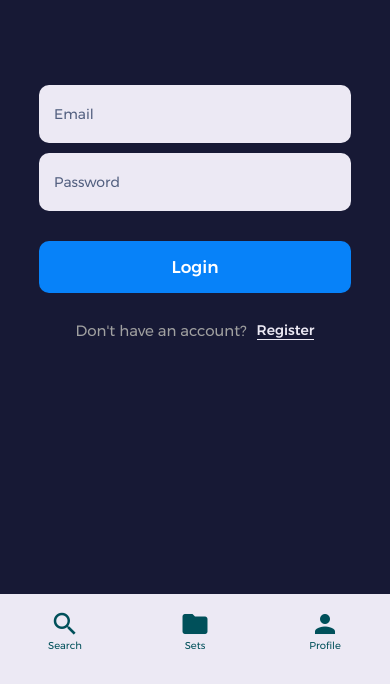
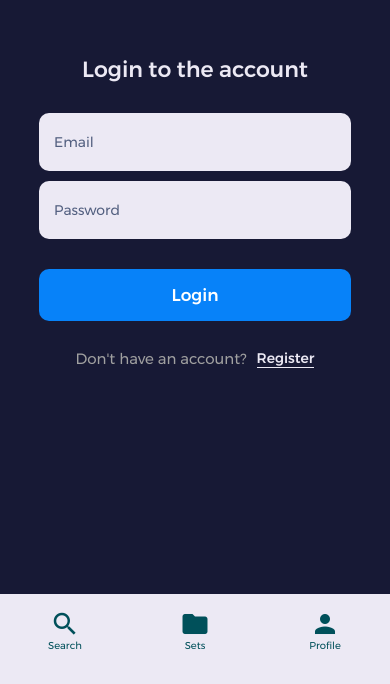
Before and after one commit to savchukrm/dictionary-mobile, a React Native app: screen /Login in a window 390 px wide. Shown: the part 160-844 px from the top of the page. Built offline with nearby package versions, Linux system fonts and the light colour scheme; no server answers.

Commit message:
reduced the auth pages by adding Form component

```diff
--- /dev/null
+++ b/components/Auth/Form.jsx
@@ -0,0 +1,146 @@
+import { useState } from 'react';
+import {
+  Text,
+  View,
+  TextInput,
+  StyleSheet,
+  TouchableOpacity,
+  KeyboardAvoidingView,
+} from 'react-native';
+
+import { getAuth } from 'firebase/auth';
+
+import { COLORS, FONTS } from '../../constants';
+
+const Form = ({
+  title,
+  header,
+  handleAct,
+  redirectAct,
+  redirectName,
+  errorMessage,
+  redirectMessage,
+}) => {
+  const [email, setEmail] = useState('');
+  const [password, setPassword] = useState('');
+
+  const auth = getAuth();
+
+  return (
+    <KeyboardAvoidingView style={styles.container} behavior="padding">
+      <Text style={styles.header}>{header}</Text>
+
+      {errorMessage && <Text style={styles.errorMessage}>{errorMessage}</Text>}
+
+      <View style={styles.inputContainer}>
+        <TextInput
+          value={email}
+          placeholder="Email"
+          style={styles.input}
+          onChangeText={(text) => setEmail(text)}
+        />
+        <TextInput
+          secureTextEntry
+          placeholder="Password"
+          value={password}
+          style={styles.input}
+          onChangeText={(text) => setPassword(text)}
+        />
+      </View>
+
+      <View style={styles.buttonContainer}>
+        <TouchableOpacity
+          style={styles.button}
+          onPress={() =>
+            handleAct(email, password, setEmail, setPassword, auth)
+          }
+        >
+          <Text style={styles.buttonText}>{title}</Text>
+        </TouchableOpacity>
+
+        <View style={styles.redirect}>
+          <Text style={styles.question}>{redirectMessage}</Text>
+
+          <TouchableOpacity>
+            <View style={styles.redirectBtn}>
+              <Text
+                onPress={redirectAct}
+                style={{ color: COLORS.white, fontFamily: FONTS.medium }}
+              >
+                {redirectName}
+              </Text>
+            </View>
+          </TouchableOpacity>
+        </View>
+      </View>
+    </KeyboardAvoidingView>
+  );
+};
+
+const styles = StyleSheet.create({
+  container: {
+    flex: 1,
+    gap: 30,
+    alignItems: 'center',
+    justifyContent: 'center',
+    backgroundColor: COLORS.darkblue,
+  },
+  header: {
+    fontSize: 22,
+    textAlign: 'center',
+    color: COLORS.white,
+    fontFamily: FONTS.medium,
+  },
+  inputContainer: {
+    gap: 10,
+    width: '80%',
+  },
+  input: {
+    borderRadius: 10,
+    paddingVertical: 20,
+    paddingHorizontal: 15,
+    color: COLORS.greysecond,
+    fontFamily: FONTS.regular,
+    backgroundColor: COLORS.white,
+  },
+  buttonContainer: {
+    gap: 28,
+    width: '80%',
+  },
+  button: {
+    padding: 16,
+    width: '100%',
+    borderRadius: 10,
+    alignItems: 'center',
+    backgroundColor: COLORS.blue,
+  },
+  buttonText: {
+    fontSize: 17,
+    color: 'white',
+    fontFamily: FONTS.medium,
+  },
+  redirect: {
+    gap: 10,
+    flexDirection: 'row',
+    justifyContent: 'center',
+  },
+  question: {
+    fontSize: 15,
+    marginBottom: 10,
+    textAlign: 'center',
+    color: COLORS.greylight,
+    fontFamily: FONTS.regular,
+  },
+  redirectBtn: {
+    borderBottomWidth: 1,
+    borderBottomColor: COLORS.white,
+  },
+  errorMessage: {
+    fontSize: 18,
+    textAlign: 'center',
+    color: 'red',
+    fontFamily: FONTS.regular,
+  },
+});
+
+export default Form;
--- a/components/index.js
+++ b/components/index.js
@@ -1,5 +1,6 @@
 import Button from './Button';
 import Word from './Search/Word';
+import Form from './Auth/Form';
 import Header from './Home/Header';
 import Search from './Search/Search';
 import Images from './Search/Images';
@@ -11,6 +12,7 @@ import FocusedStatusBar from './Home/FocusedStatusBar';
 
 export {
   Word,
+  Form,
   IsAuth,
   Button,
   Images,
--- a/screens/Auth/Login.jsx
+++ b/screens/Auth/Login.jsx
@@ -2,30 +2,19 @@ import { useState } from 'react';
 import { useDispatch } from 'react-redux';
 import { useNavigation } from '@react-navigation/native';
 
-import {
-  Text,
-  View,
-  TextInput,
-  StyleSheet,
-  TouchableOpacity,
-  KeyboardAvoidingView,
-} from 'react-native';
+import { signInWithEmailAndPassword } from 'firebase/auth';
 
-import { getAuth, signInWithEmailAndPassword } from 'firebase/auth';
+import { Form } from '../../components';
 
 import { setUser } from '../../redux/user/slice';
-import { COLORS, FONTS } from '../../constants';
 
 const Login = () => {
   const navigation = useNavigation();
   const dispatch = useDispatch();
 
-  const auth = getAuth();
+  const [errorMessage, setErrorMessage] = useState('');
 
-  const [email, setEmail] = useState('');
-  const [password, setPassword] = useState('');
-
-  const handleLogin = () => {
+  const handleLogin = (email, password, setEmail, setPassword, auth) => {
     signInWithEmailAndPassword(auth, email, password)
       .then((userCredentials) => {
         const user = userCredentials.user;
@@ -34,103 +23,42 @@ const Login = () => {
         setPassword('');
         navigation.navigate('Main');
       })
-      .catch((error) => alert(error.message));
+      .catch((error) => {
+        let errorCode = error.code;
+
+        switch (errorCode) {
+          case 'auth/user-not-found':
+            setErrorMessage('User not found');
+            break;
+          case 'auth/wrong-password':
+            setErrorMessage('Wrong password');
+            break;
+          case 'auth/too-many-requests':
+            setErrorMessage('Too many requests. Please try again in 1 minute');
+            break;
+          case 'auth/missing-password':
+            setErrorMessage('Missing password');
+            break;
+          case 'auth/invalid-email':
+            setErrorMessage('Invalid email');
+            break;
+          default:
+            break;
+        }
+      });
   };
 
   return (
-    <KeyboardAvoidingView style={styles.container} behavior="padding">
-      <View style={styles.inputContainer}>
-        <TextInput
-          placeholder="Email"
-          value={email}
-          onChangeText={(text) => setEmail(text)}
-          style={styles.input}
-        />
-        <TextInput
-          placeholder="Password"
-          value={password}
-          onChangeText={(text) => setPassword(text)}
-          style={styles.input}
-          secureTextEntry
-        />
-      </View>
-
-      <View style={styles.buttonContainer}>
-        <TouchableOpacity onPress={handleLogin} style={styles.button}>
-          <Text style={styles.buttonText}>Login</Text>
-        </TouchableOpacity>
-
-        <View style={styles.redirect}>
-          <Text style={styles.question}>Don't have an account?</Text>
-
-          <TouchableOpacity>
-            <View style={styles.redirectBtn}>
-              <Text
-                onPress={() => navigation.navigate('SignUp')}
-                style={{ color: COLORS.white, fontFamily: FONTS.medium }}
-              >
-                Register
-              </Text>
-            </View>
-          </TouchableOpacity>
-        </View>
-      </View>
-    </KeyboardAvoidingView>
+    <Form
+      title="Login"
+      handleAct={handleLogin}
+      redirectName="Register"
+      errorMessage={errorMessage}
+      header="Login to the account"
+      redirectMessage="Don't have an account?"
+      redirectAct={() => navigation.navigate('SignUp')}
+    />
   );
 };
 
-const styles = StyleSheet.create({
-  container: {
-    flex: 1,
-    gap: 30,
-    alignItems: 'center',
-    justifyContent: 'center',
-    backgroundColor: COLORS.darkblue,
-  },
-  inputContainer: {
-    gap: 10,
-    width: '80%',
-  },
-  input: {
-    borderRadius: 10,
-    paddingVertical: 20,
-    paddingHorizontal: 15,
-    color: COLORS.greysecond,
-    fontFamily: FONTS.regular,
-    backgroundColor: COLORS.white,
-  },
-  buttonContainer: {
-    gap: 28,
-    width: '80%',
-  },
-  button: {
-    padding: 16,
-    width: '100%',
-    borderRadius: 10,
-    alignItems: 'center',
-    backgroundColor: COLORS.blue,
-  },
-  buttonText: {
-    fontSize: 17,
-    color: 'white',
-    fontFamily: FONTS.medium,
-  },
-  redirect: {
-    gap: 10,
-    flexDirection: 'row',
-    justifyContent: 'center',
-  },
-  question: {
-    fontSize: 15,
-    marginBottom: 10,
-    textAlign: 'center',
-    color: COLORS.greylight,
-    fontFamily: FONTS.regular,
-  },
-  redirectBtn: {
-    borderBottomWidth: 1,
-    borderBottomColor: COLORS.white,
-  },
-});
-
 export default Login;
--- a/screens/Auth/SignUp.jsx
+++ b/screens/Auth/SignUp.jsx
@@ -2,30 +2,19 @@ import { useState } from 'react';
 import { useDispatch } from 'react-redux';
 import { useNavigation } from '@react-navigation/native';
 
-import {
-  Text,
-  View,
-  TextInput,
-  StyleSheet,
-  TouchableOpacity,
-  KeyboardAvoidingView,
-} from 'react-native';
+import { createUserWithEmailAndPassword } from 'firebase/auth';
 
-import { getAuth, createUserWithEmailAndPassword } from 'firebase/auth';
+import { Form } from '../../components';
 
 import { setUser } from '../../redux/user/slice';
-import { COLORS, FONTS } from '../../constants';
 
 const SignUp = () => {
   const navigation = useNavigation();
   const dispatch = useDispatch();
 
-  const auth = getAuth();
+  const [errorMessage, setErrorMessage] = useState('');
 
-  const [email, setEmail] = useState('');
-  const [password, setPassword] = useState('');
-
-  const handleSignUp = () => {
+  const handleSignUp = (email, password, setEmail, setPassword, auth) => {
     createUserWithEmailAndPassword(auth, email, password)
       .then((userCredentials) => {
         const user = userCredentials.user;
@@ -34,103 +23,45 @@ const SignUp = () => {
         setPassword('');
         navigation.navigate('Main');
       })
-      .catch((error) => alert(error.message));
+      .catch((error) => {
+        let errorCode = error.code;
+
+        switch (errorCode) {
+          case 'auth/email-already-in-use':
+            setErrorMessage('Email already in use');
+            break;
+          case 'auth/invalid-email':
+            setErrorMessage('Invalid email');
+            break;
+          case 'auth/weak-password':
+            setErrorMessage('The password is too weak.');
+            break;
+          case 'auth/too-many-requests':
+            setErrorMessage('Too many requests. Please try again in 1 minute');
+            break;
+          case 'auth/network-request-failed':
+            setErrorMessage('Network request failed');
+            break;
+          case 'auth/missing-password':
+            setErrorMessage('Missing password');
+            break;
+          default:
+            break;
+        }
+      });
   };
 
   return (
-    <KeyboardAvoidingView style={styles.container} behavior="padding">
-      <View style={styles.inputContainer}>
-        <TextInput
-          placeholder="Email"
-          value={email}
-          onChangeText={(text) => setEmail(text)}
-          style={styles.input}
-        />
-        <TextInput
-          placeholder="Password"
-          value={password}
-          onChangeText={(text) => setPassword(text)}
-          style={styles.input}
-          secureTextEntry
-        />
-      </View>
-
-      <View style={styles.buttonContainer}>
-        <TouchableOpacity onPress={handleSignUp} style={styles.button}>
-          <Text style={styles.buttonText}>Register</Text>
-        </TouchableOpacity>
-
-        <View style={styles.redirect}>
-          <Text style={styles.question}>Already have an account?</Text>
-
-          <TouchableOpacity>
-            <View style={styles.redirectBtn}>
-              <Text
-                onPress={() => navigation.navigate('Login')}
-                style={{ color: COLORS.white, fontFamily: FONTS.medium }}
-              >
-                Log in
-              </Text>
-            </View>
-          </TouchableOpacity>
-        </View>
-      </View>
-    </KeyboardAvoidingView>
+    <Form
+      title="Register"
+      redirectName="Log in"
+      header="Create a new account"
+      handleAct={handleSignUp}
+      errorMessage={errorMessage}
+      redirectMessage="Already have an account?"
+      redirectAct={() => navigation.navigate('Login')}
+    />
   );
 };
 
-const styles = StyleSheet.create({
-  container: {
-    flex: 1,
-    gap: 30,
-    alignItems: 'center',
-    justifyContent: 'center',
-    backgroundColor: COLORS.darkblue,
-  },
-  inputContainer: {
-    gap: 10,
-    width: '80%',
-  },
-  input: {
-    borderRadius: 10,
-    paddingVertical: 20,
-    paddingHorizontal: 15,
-    color: COLORS.greysecond,
-    fontFamily: FONTS.regular,
-    backgroundColor: COLORS.white,
-  },
-  buttonContainer: {
-    gap: 28,
-    width: '80%',
-  },
-  button: {
-    padding: 16,
-    width: '100%',
-    borderRadius: 10,
-    alignItems: 'center',
-    backgroundColor: COLORS.blue,
-  },
-  buttonText: {
-    fontSize: 17,
-    color: 'white',
-    fontFamily: FONTS.medium,
-  },
-  redirect: {
-    gap: 10,
-    flexDirection: 'row',
-    justifyContent: 'center',
-  },
-  question: {
-    fontSize: 15,
-    marginBottom: 10,
-    textAlign: 'center',
-    color: COLORS.greylight,
-    fontFamily: FONTS.regular,
-  },
-  redirectBtn: {
-    borderBottomWidth: 1,
-    borderBottomColor: COLORS.white,
-  },
-});
-
 export default SignUp;
```
